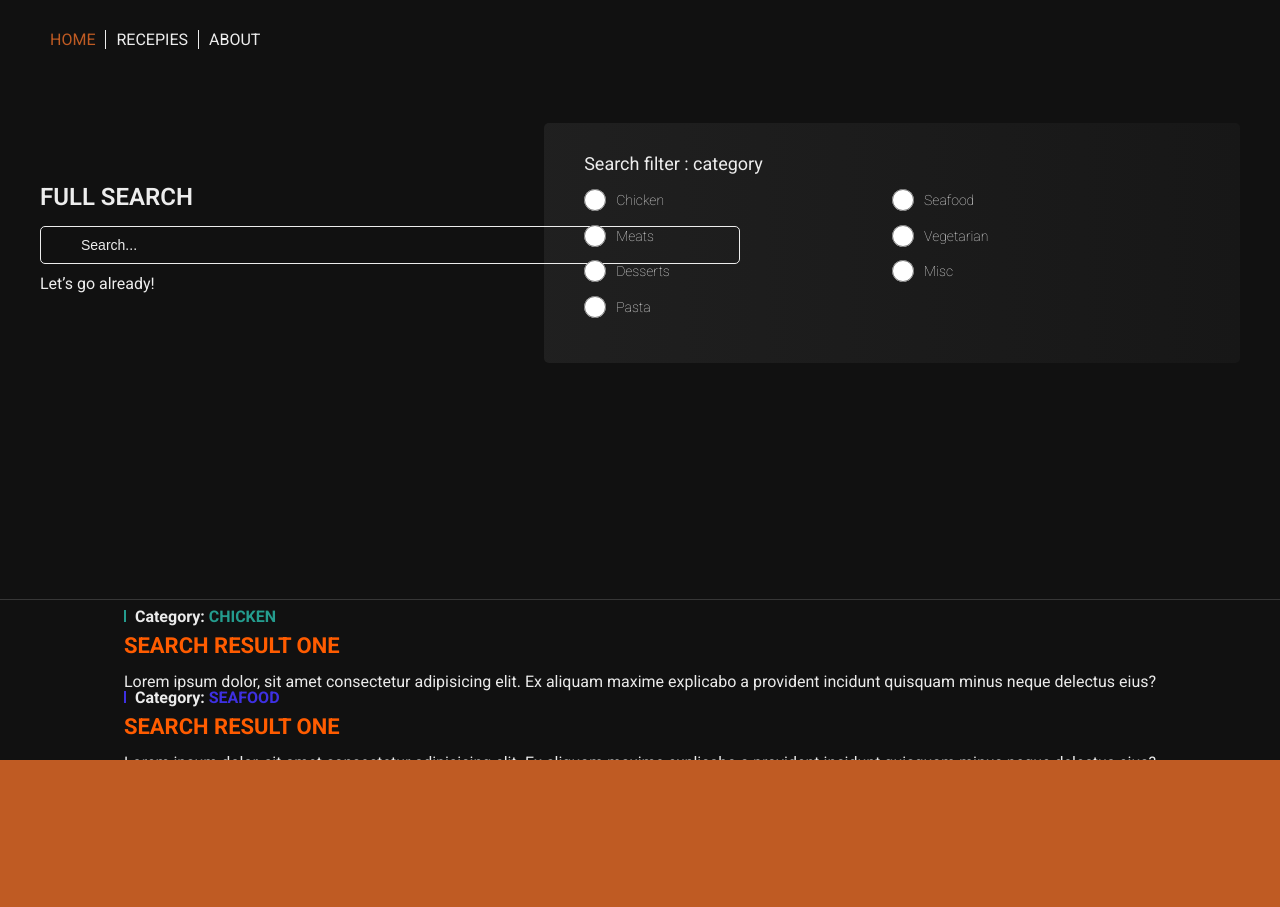
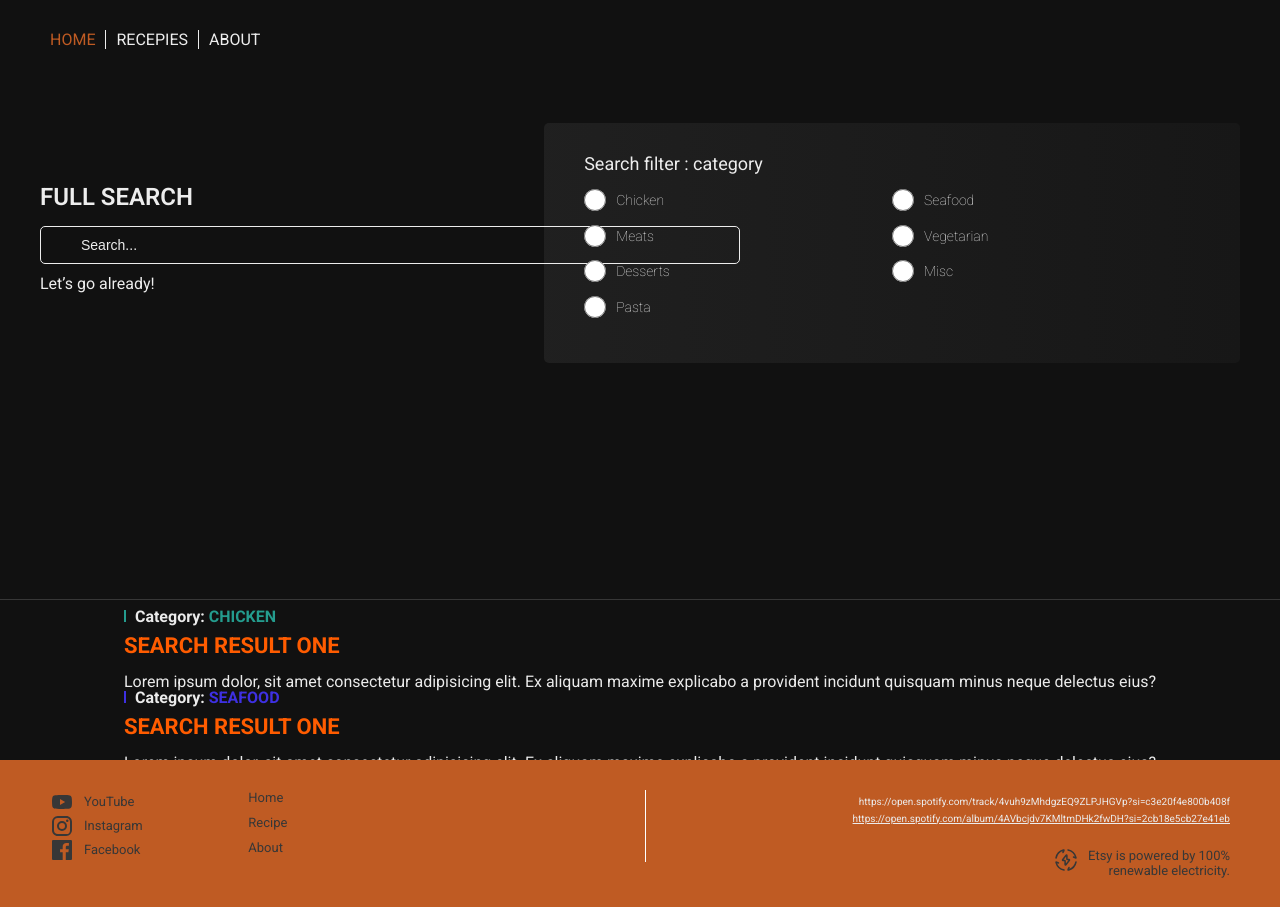
Before and after one commit to karvin01/recipe-page-mandatory, a plain HTML site: page search_page.html in a window 1280 px wide. Drawn offline with Linux system fonts and the light colour scheme.

Commit message:
finishing footer

```diff
--- a/css/main.css
+++ b/css/main.css
@@ -642,6 +642,13 @@ svg[data-category="renewable"] {
     margin: 0;
 }
 
+.footer_area_socials_youtube a,
+.footer_area_socials_instagram a,
+.footer_area_socials_facebook a {
+    text-decoration: none;
+    color: var(--color_black);
+}
+
 
 .footer_area_socials_youtube a {
     display: flex;
@@ -695,20 +702,28 @@ svg[data-category="renewable"] {
 .footer_area_links_renewable {
     display: flex;
     align-items: center;
-    justify-content: flex-end;
+    justify-content:flex-end;
     gap: 10px;
     color: var(--color_black);
+    margin-top: 18px;
+}
+
+
+.footer_area_links p {
+    font-size: 10px;
+    font-weight: 400;
+    color: var(--color_light);
+    margin-top: 6px;
+}
+.footer_area_links a {
+    text-decoration-color: var(--color_light);
 }
 
 .footer_area_links_renewable p {
     color: var(--color_black);
-}
-
-.footer_area_links p {
     font-size: 13px;
     font-weight: 400;
 }
-
 .footer_area_links {
     display: flex;
     flex-direction: column;
@@ -716,6 +731,11 @@ svg[data-category="renewable"] {
     text-align: right;
 }
 
+.footer_area_links a.no_underline,
+.footer_area_links a.no_underline p {
+    text-decoration: none;
+    color: var(--color_light);
+}
 /*footer area end*/
 
 /*search page*/
--- a/search_page.html
+++ b/search_page.html
@@ -94,10 +94,43 @@
       <footer class="footer">
         <div class="footer_area">
           <div class="footer_area_socials">
-
+            <div class="footer_area_socials_youtube">
+              <a href="https://www.youtube.com/gordonramsay">
+                <svg data-category="socials" xmlns="http://www.w3.org/2000/svg" width="24" height="24" viewBox="0 0 24 24"><path fill="currentColor" d="m10 15l5.19-3L10 9zm11.56-7.83c.13.47.22 1.1.28 1.9c.07.8.1 1.49.1 2.09L22 12c0 2.19-.16 3.8-.44 4.83c-.25.9-.83 1.48-1.73 1.73c-.47.13-1.33.22-2.65.28c-1.3.07-2.49.1-3.59.1L12 19c-4.19 0-6.8-.16-7.83-.44c-.9-.25-1.48-.83-1.73-1.73c-.13-.47-.22-1.1-.28-1.9c-.07-.8-.1-1.49-.1-2.09L2 12c0-2.19.16-3.8.44-4.83c.25-.9.83-1.48 1.73-1.73c.47-.13 1.33-.22 2.65-.28c1.3-.07 2.49-.1 3.59-.1L12 5c4.19 0 6.8.16 7.83.44c.9.25 1.48.83 1.73 1.73"/></svg>
+                <p>YouTube</p>
+              </a>
+            </div>
+            <div class="footer_area_socials_instagram">
+              <a href="https://www.instagram.com/gordongram">
+                <svg data-category="socials" xmlns="http://www.w3.org/2000/svg" width="24" height="24" viewBox="0 0 24 24"><path fill="currentColor" d="M7.8 2h8.4C19.4 2 22 4.6 22 7.8v8.4a5.8 5.8 0 0 1-5.8 5.8H7.8C4.6 22 2 19.4 2 16.2V7.8A5.8 5.8 0 0 1 7.8 2m-.2 2A3.6 3.6 0 0 0 4 7.6v8.8C4 18.39 5.61 20 7.6 20h8.8a3.6 3.6 0 0 0 3.6-3.6V7.6C20 5.61 18.39 4 16.4 4zm9.65 1.5a1.25 1.25 0 0 1 1.25 1.25A1.25 1.25 0 0 1 17.25 8A1.25 1.25 0 0 1 16 6.75a1.25 1.25 0 0 1 1.25-1.25M12 7a5 5 0 0 1 5 5a5 5 0 0 1-5 5a5 5 0 0 1-5-5a5 5 0 0 1 5-5m0 2a3 3 0 0 0-3 3a3 3 0 0 0 3 3a3 3 0 0 0 3-3a3 3 0 0 0-3-3"/></svg>
+                <p>Instagram</p>
+              </a>
+            </div>
+            <div class="footer_area_socials_facebook">
+              <a href="https://www.facebook.com/gordonramsay">
+                <svg data-category="socials" xmlns="http://www.w3.org/2000/svg" width="24" height="24" viewBox="0 0 24 24"><path fill="currentColor" d="M20.9 2H3.1A1.1 1.1 0 0 0 2 3.1v17.8A1.1 1.1 0 0 0 3.1 22h9.58v-7.75h-2.6v-3h2.6V9a3.64 3.64 0 0 1 3.88-4a20 20 0 0 1 2.33.12v2.7H17.3c-1.26 0-1.5.6-1.5 1.47v1.93h3l-.39 3H15.8V22h5.1a1.1 1.1 0 0 0 1.1-1.1V3.1A1.1 1.1 0 0 0 20.9 2"/></svg>
+                <p>Facebook</p>
+              </a>
+            </div>
           </div>
-          <div class="footer_area_navigation"></div>
-          <div class="footer_area_links"></div>
+          <div class="footer_area_navigation">
+            <p>Home</p>
+            <p>Recipe</p>
+            <p>About</p>
+          </div>
+          <div class="line"></div>
+          <div class="footer_area_links">
+            <a class="no_underline" href="https://open.spotify.com/track/4vuh9zMhdgzEQ9ZLPJHGVp?si=c3e20f4e800b408f">
+              <p>https://open.spotify.com/track/4vuh9zMhdgzEQ9ZLPJHGVp?si=c3e20f4e800b408f</p>
+            </a>
+            <a href="https://open.spotify.com/album/4AVbcjdv7KMltmDHk2fwDH?si=2cb18e5cb27e41eb">
+              <p>https://open.spotify.com/album/4AVbcjdv7KMltmDHk2fwDH?si=2cb18e5cb27e41eb</p>
+            </a>
+            <div class="footer_area_links_renewable">
+              <svg data-category="renewable" xmlns="http://www.w3.org/2000/svg" width="24" height="24" viewBox="0 0 24 24"><g fill="none" stroke="currentColor" stroke-linecap="round" stroke-width="1.5"><path d="M2 10c.78-3.816 3.67-6.87 7.406-7.91c.314-.087.47-.131.555-.038c.085.094.022.248-.102.558L9 4.5M14 2c3.816.78 6.87 3.67 7.91 7.406c.087.314.131.47.038.555c-.094.085-.248.022-.558-.102L19.5 9m2.5 5c-.78 3.816-3.67 6.87-7.406 7.91c-.314.087-.47.131-.555.038c-.085-.094-.022-.248.102-.558L15 19.5M10 22c-3.816-.78-6.87-3.67-7.91-7.406c-.087-.314-.131-.47-.038-.555c.094-.085.248-.022.558.102L4.5 15"/><path stroke-linejoin="round" d="m8.613 11.665l3.499-4.492c.274-.351.787-.132.787.336v3.476c0 .28.2.508.449.508h1.702c.386 0 .592.514.337.842l-3.499 4.492c-.274.351-.787.132-.787-.336v-3.476c0-.28-.2-.508-.449-.508H8.95c-.386 0-.593-.514-.337-.842"/></g></svg>
+              <p>Etsy is powered by 100% <br>renewable electricity.</p>
+            </div>
+          </div>
         </div>
       </footer>
     </div>
```
Also changed, not shown: contact.html (+2 -1 lines), details_page.html (+3 -4 lines), index.html (+1 -1 lines), 2 other files.
